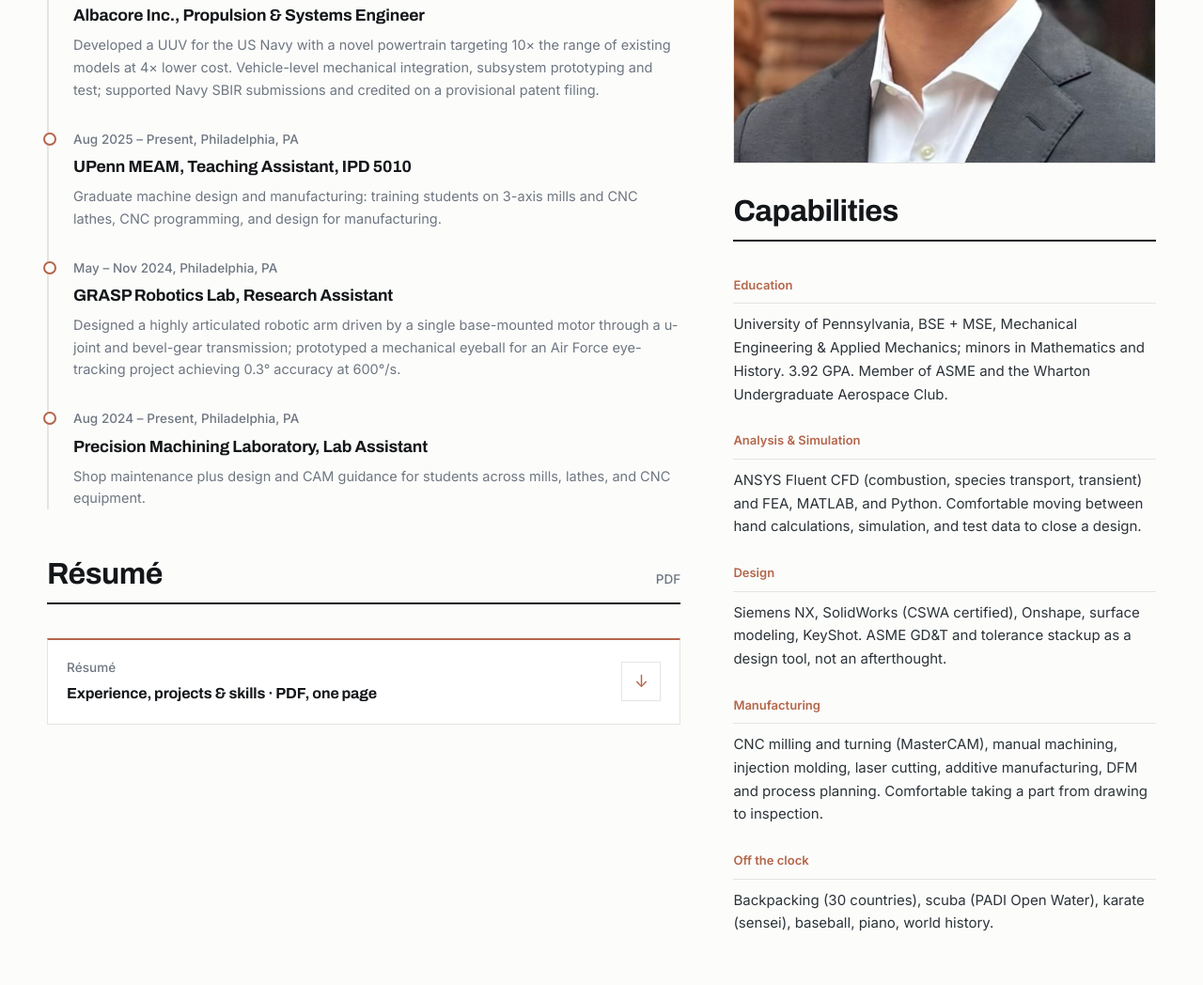
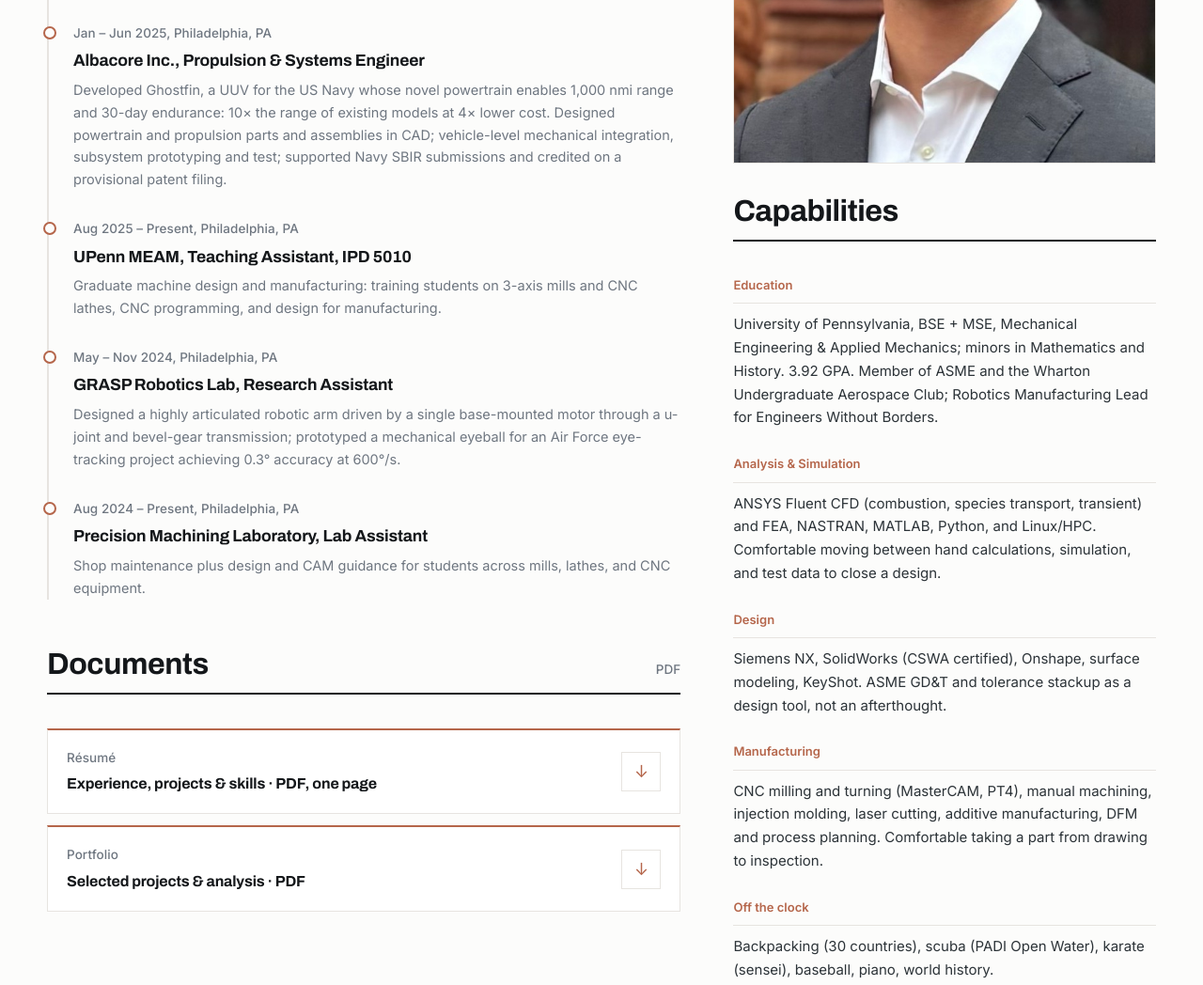
Before and after one commit to jdi22le/joshua-dalal-portfolio, a plain HTML site: page about.html in a window 1280 px wide. Shown: the part 863-1911 px from the top of the page at 94% size. Drawn offline with Linux system fonts and the light colour scheme.

Commit message:
Update resume, add portfolio PDF and Documents section

```diff
--- a/about.html
+++ b/about.html
@@ -42,13 +42,13 @@
     <div class="timeline">
       <div class="t-item"><span class="mono">May &ndash; Aug 2026, East Hartford, CT</span>
         <h3>Pratt &amp; Whitney, Engine Dynamics &amp; Loads Intern</h3>
-        <p>Built data-driven models correlating aircraft structural characteristics with engine loads; improved reproducibility of NASTRAN fan blade-off analyses; experimentally characterized squeeze-film damper performance to quantify how operating conditions drive vibration response in rotating machinery.</p></div>
+        <p>Automated MATLAB processing of squeeze-film damper rig data from a turbine blade-off endurance campaign, supporting bearing survivability and rotordynamic model calibration; digitized and standardized the NASTRAN fan blade-off loads process with Git version control and HPC automation so any analysis version can be reproduced; engineered features from moments, torques, and load ratios for a Python regression model that predicts engine mount loads for configurations not yet built.</p></div>
       <div class="t-item"><span class="mono">Jun &ndash; Aug 2025, Newington, CT</span>
         <h3>Hanwha Aerospace USA, Manufacturing Engineering Intern</h3>
         <p>Owned process flow design for the F135 Engine Core Upgrade rotor: 27 manufacturing, inspection, and cleaning operations; PFMEA database development; fixture and tooling design driving a $100k rate-increase clawback; qualified abrasive flow machining for a new part, improving surface finish while cutting cost 35%.</p></div>
       <div class="t-item"><span class="mono">Jan &ndash; Jun 2025, Philadelphia, PA</span>
         <h3>Albacore Inc., Propulsion &amp; Systems Engineer</h3>
-        <p>Developed a UUV for the US Navy with a novel powertrain targeting 10&times; the range of existing models at 4&times; lower cost. Vehicle-level mechanical integration, subsystem prototyping and test; supported Navy SBIR submissions and credited on a provisional patent filing.</p></div>
+        <p>Developed Ghostfin, a UUV for the US Navy whose novel powertrain enables 1,000 nmi range and 30-day endurance: 10&times; the range of existing models at 4&times; lower cost. Designed powertrain and propulsion parts and assemblies in CAD; vehicle-level mechanical integration, subsystem prototyping and test; supported Navy SBIR submissions and credited on a provisional patent filing.</p></div>
       <div class="t-item"><span class="mono">Aug 2025 &ndash; Present, Philadelphia, PA</span>
         <h3>UPenn MEAM, Teaching Assistant, IPD 5010</h3>
         <p>Graduate machine design and manufacturing: training students on 3-axis mills and CNC lathes, CNC programming, and design for manufacturing.</p></div>
@@ -60,12 +60,20 @@
         <p>Shop maintenance plus design and CAM guidance for students across mills, lathes, and CNC equipment.</p></div>
     </div>
 
-    <div class="sec-head" style="margin-top:52px"><h2 class="display">R&eacute;sum&eacute;</h2><span class="mono">PDF</span></div>
+    <div class="sec-head" style="margin-top:52px"><h2 class="display">Documents</h2><span class="mono">PDF</span></div>
 
     <a class="resume-bar" href="Joshua_Dalal_Resume.pdf" target="_blank" rel="noopener">
       <span class="rb-text">
         <span class="mono eyebrow">R&eacute;sum&eacute;</span>
         <b>Experience, projects &amp; skills &middot; PDF, one page</b>
+      </span>
+      <span class="rb-arrow" aria-hidden="true">&darr;</span>
+    </a>
+
+    <a class="resume-bar" href="Joshua_Dalal_Portfolio.pdf" target="_blank" rel="noopener">
+      <span class="rb-text">
+        <span class="mono eyebrow">Portfolio</span>
+        <b>Selected projects &amp; analysis &middot; PDF</b>
       </span>
       <span class="rb-arrow" aria-hidden="true">&darr;</span>
     </a>
@@ -75,13 +83,13 @@
     </figure>
     <div class="sec-head"><h2 class="display">Capabilities</h2><span class="mono">&nbsp;</span></div>
     <div class="skill-block"><b>Education</b>
-      <p>University of Pennsylvania, BSE + MSE, Mechanical Engineering &amp; Applied Mechanics; minors in Mathematics and History. 3.92 GPA. Member of ASME and the Wharton Undergraduate Aerospace Club.</p></div>
+      <p>University of Pennsylvania, BSE + MSE, Mechanical Engineering &amp; Applied Mechanics; minors in Mathematics and History. 3.92 GPA. Member of ASME and the Wharton Undergraduate Aerospace Club; Robotics Manufacturing Lead for Engineers Without Borders.</p></div>
     <div class="skill-block"><b>Analysis &amp; Simulation</b>
-      <p>ANSYS Fluent CFD (combustion, species transport, transient) and FEA, MATLAB, and Python. Comfortable moving between hand calculations, simulation, and test data to close a design.</p></div>
+      <p>ANSYS Fluent CFD (combustion, species transport, transient) and FEA, NASTRAN, MATLAB, Python, and Linux/HPC. Comfortable moving between hand calculations, simulation, and test data to close a design.</p></div>
     <div class="skill-block"><b>Design</b>
       <p>Siemens NX, SolidWorks (CSWA certified), Onshape, surface modeling, KeyShot. ASME GD&amp;T and tolerance stackup as a design tool, not an afterthought.</p></div>
     <div class="skill-block"><b>Manufacturing</b>
-      <p>CNC milling and turning (MasterCAM), manual machining, injection molding, laser cutting, additive manufacturing, DFM and process planning. Comfortable taking a part from drawing to inspection.</p></div>
+      <p>CNC milling and turning (MasterCAM, PT4), manual machining, injection molding, laser cutting, additive manufacturing, DFM and process planning. Comfortable taking a part from drawing to inspection.</p></div>
     <div class="skill-block"><b>Off the clock</b>
       <p>Backpacking (30 countries), scuba (PADI Open Water), karate (sensei), baseball, piano, world history.</p></div>
   </div>
--- a/style.css
+++ b/style.css
@@ -152,6 +152,7 @@ nav{position:sticky;top:0;z-index:50;background:rgba(252,252,251,.92);
 .resume-bar{display:flex;align-items:center;justify-content:space-between;gap:20px;
   border:1px solid var(--line);border-top:2px solid var(--copper);background:#fff;
   padding:18px 20px;margin-bottom:40px;transition:border-color .15s}
+.resume-bar:has(+ .resume-bar){margin-bottom:12px}
 .resume-bar:hover{border-color:var(--copper)}
 .rb-text{display:flex;flex-direction:column;gap:4px}
 .rb-text .mono{color:var(--steel);font-weight:500}
```
Also changed, not shown: contact.html (+2 -0 lines), 6 other files.
